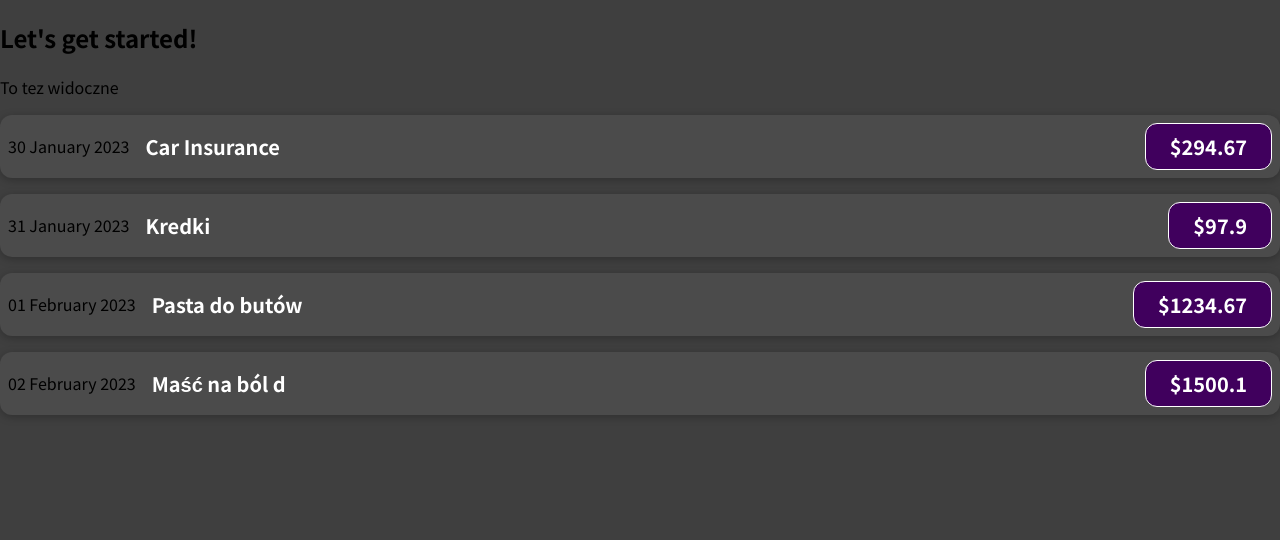
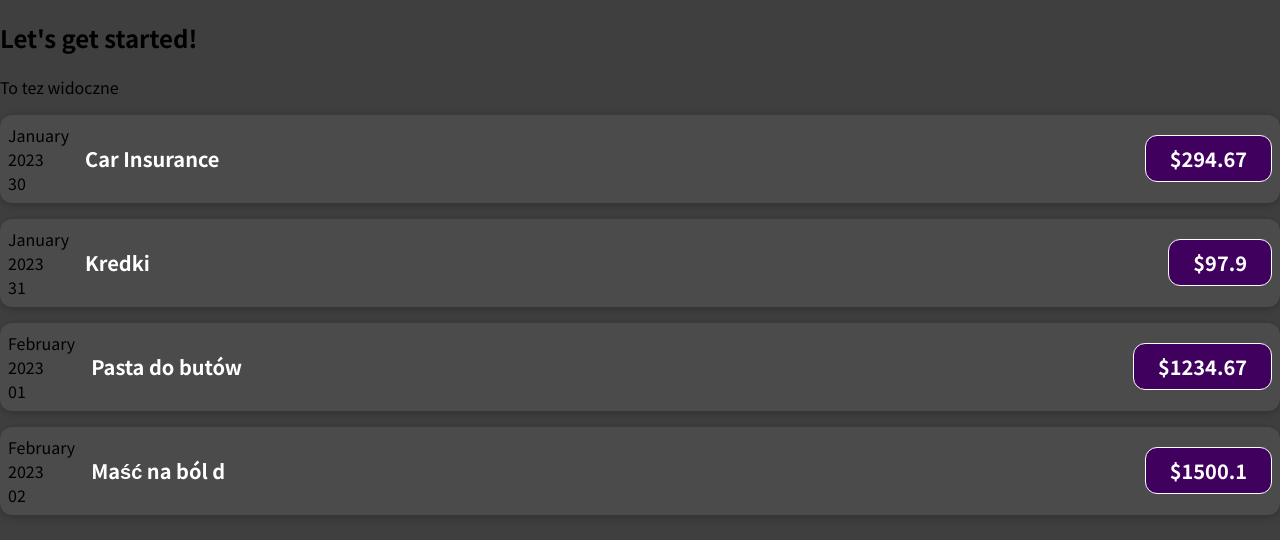
Before and after one commit to neertoon/learn-react, a JavaScript app: page / in a window 1280 px wide. Shown: the top 540 px of the page. Built offline with nearby package versions, Linux system fonts and the light colour scheme.

Commit message:
Częsci daty jako osobne elementy

```diff
--- a/src/components/ExpenseItem.js
+++ b/src/components/ExpenseItem.js
@@ -6,7 +6,11 @@ function ExpenseItem(props) {
   let year = props.date.getFullYear();
   return (
     <div className="expense-item">
-      <div>{day} {month} {year}</div>
+      <div>
+        <div>{month}</div>
+        <div>{year}</div>
+        <div>{day}</div>
+      </div>
       <div class="expense-item__description">
         <h2>{props.title}</h2>
         <div className="expense-item__price">${props.amount}</div>
```
